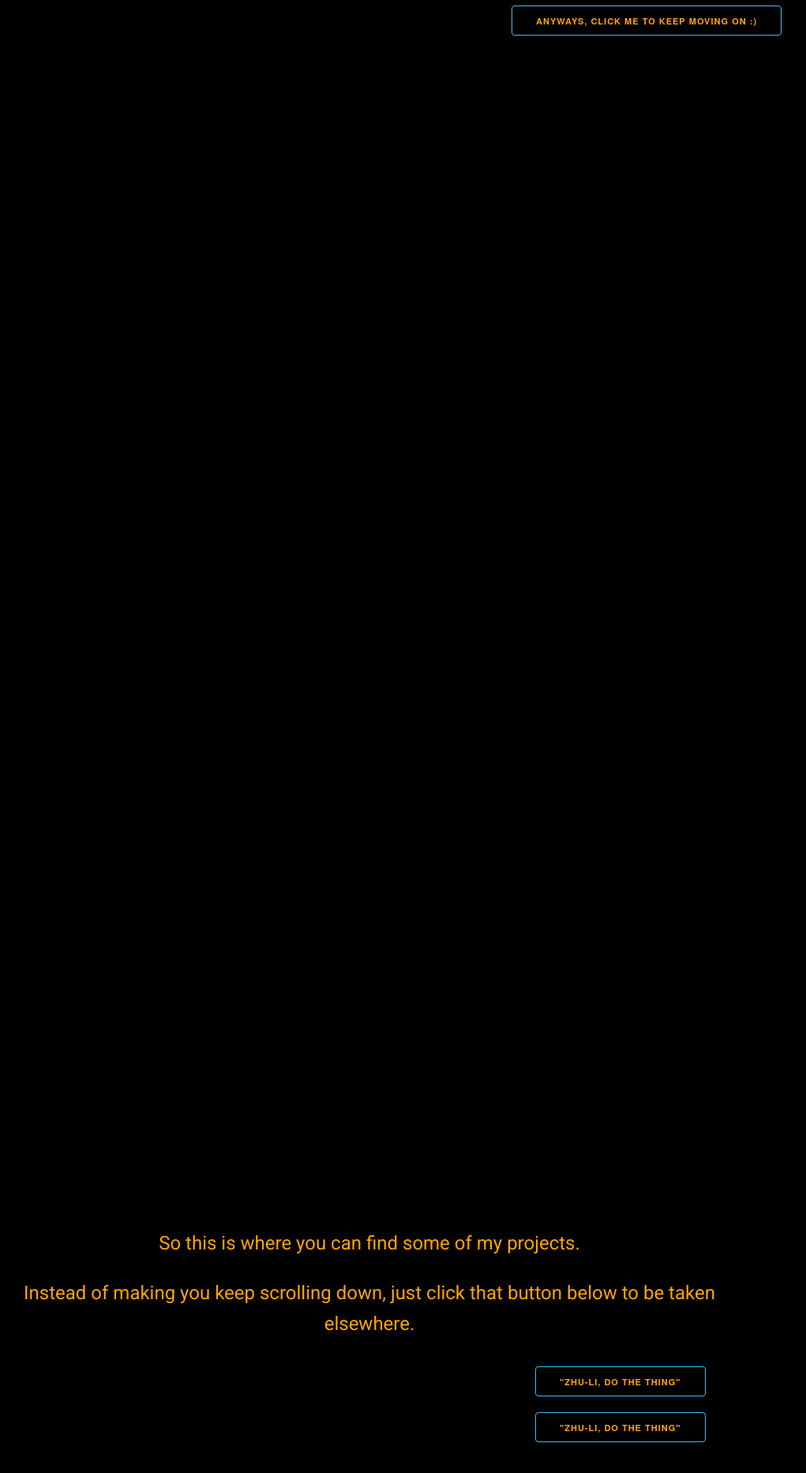
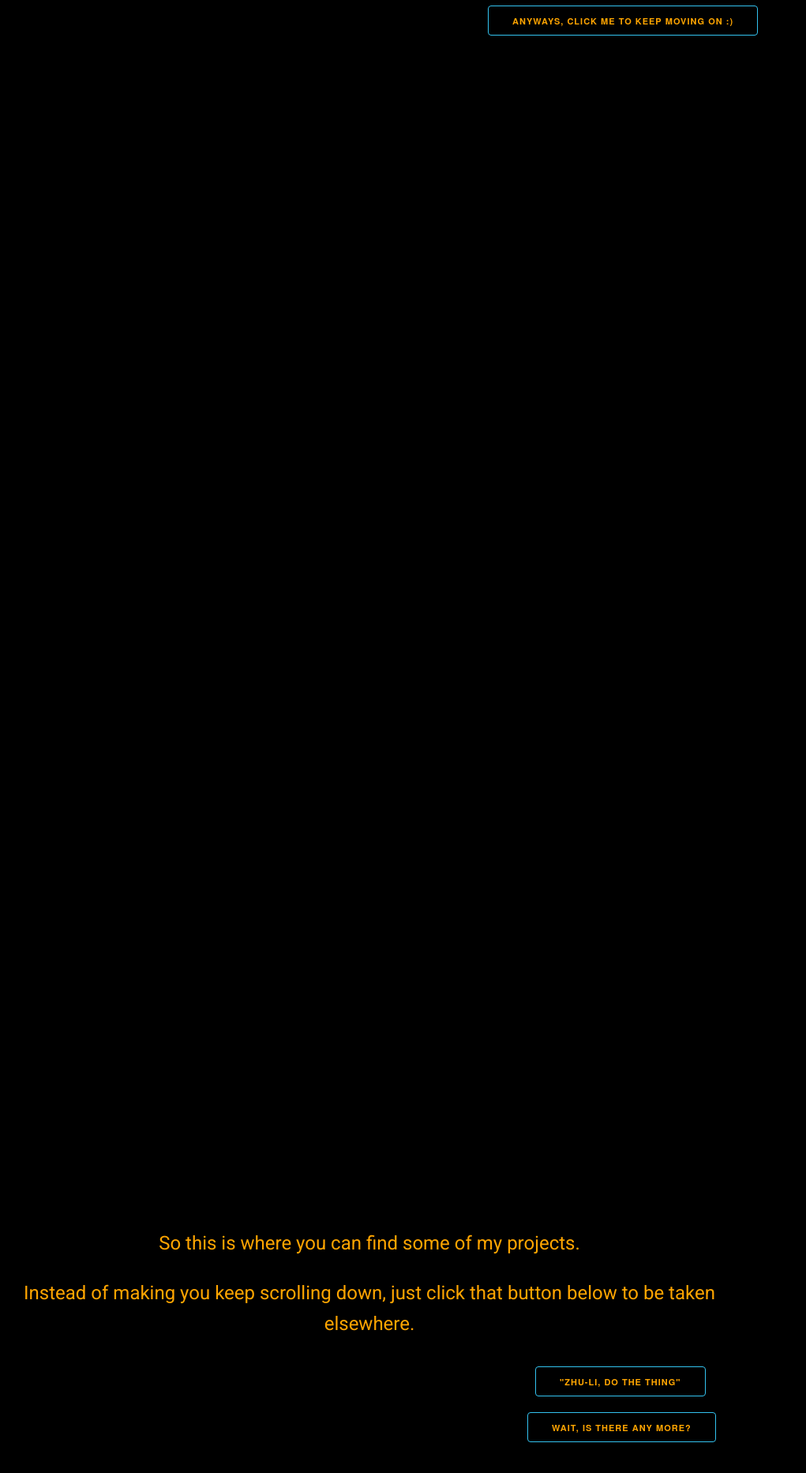
Before and after one commit to samohtebag/new-portfolio, a plain HTML site: page index.html in a window 1280 px wide. Shown: the part 2220-4085 px from the top of the page at 79% size, without its empty margins (172-1193 px from the left). Drawn offline with nearby package versions, Linux system fonts and the light colour scheme.

Commit message:
fixing button text

```diff
--- a/assets/styles.css
+++ b/assets/styles.css
@@ -42,7 +42,7 @@ body {
 
 .moveButton2 {
     margin-top: 1rem;
-    margin-left: 82rem;
+    margin-left: 79rem;
 }
 
 .moveButton3 {
@@ -55,6 +55,11 @@ body {
     margin-left: 83rem;
 }
 
+.moveButton5 {
+    margin-top: 1rem;
+    margin-left: 84rem;
+}
+
 .sixFeetApart {
     margin-left: 28rem !important;
 }
--- a/index.html
+++ b/index.html
@@ -15,7 +15,7 @@
 </head>
 <body>
 
-  <div class="container">
+  <div class="container" id="start">
     <p class="myName">Gabe Thomas</p>
   </div>
 
@@ -37,7 +37,7 @@
 
   <a class="button button-primary moveButton3" href="projects.html">"ZHU-LI, DO THE THING"</a>
 
-  <a class="button button-primary moveButton3" href="#contact">"ZHU-LI, DO THE THING"</a>
+  <a class="button button-primary moveButton5" href="#contact">Wait, is there any more?</a>
 
   <div id="contact" class="container moveBio">
     <p>So this is where you can see how to contact me. Don't be a stranger :) </p>
@@ -85,5 +85,7 @@
 
   </footer>
   </div>
+
+  <a class="button button-primary moveButton5" href="#start">This is lame, take me back up</a>
 </body>
 </html>
```
